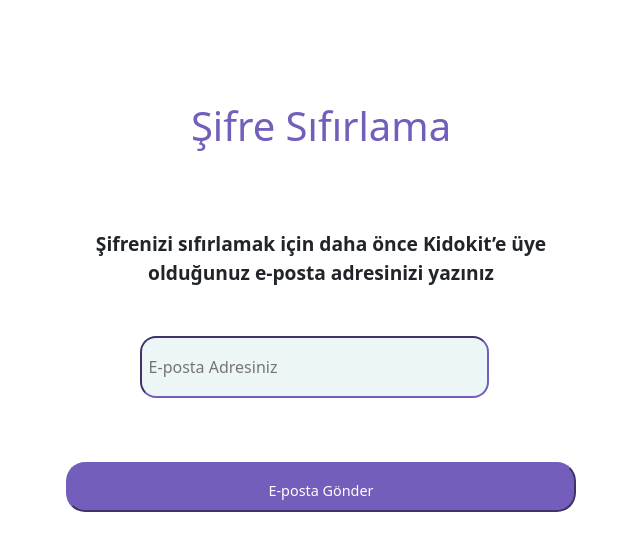
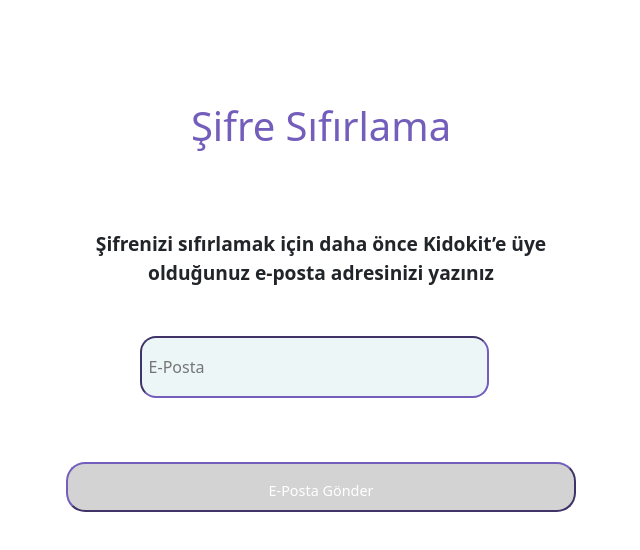
Before and after one commit to umutdurna/kidokitprojeorigin, a React (Create React App) app: page /forgot-password in a window 1280 px wide. Shown: the top 550 px of the page, without its empty margins (319-959 px from the left). Built offline with nearby package versions, Linux system fonts and the light colour scheme.

Commit message:
500hatası-fixed
sebep: mail yerine username göndermem ekstra + et işareti olmadan butona basılmasını engelleme

```diff
--- a/src/forgot-password.js
+++ b/src/forgot-password.js
@@ -1,5 +1,6 @@
 import { useState } from "react";
 import './components/forgot.css';
+
 
 
 
@@ -7,9 +8,7 @@ const ForgotPassword = () => {
 
     // State Kullanımları with popup //
     const [success, setSuccess] = useState(true);
-    const [] = useState();
-    const [] = useState();
-
+    const [buttonState, setButtonState] = useState(true);
     const [values, setValues] = useState({
         username: ""
     });
@@ -17,16 +16,15 @@ const ForgotPassword = () => {
     const inputs = [
         {
             id: 1,
-            name: "username",
+            name: "email",
             type: "text",
-            placeholder: " E-posta Adresiniz",
+            placeholder: " E-Posta",
             label: "E-Mail",
             topmessage: "Şifrenizi sıfırlamak için daha önce Kidokit’e üye olduğunuz e-posta adresinizi yazınız",
-            errormessage: "Geçerli bir e-posta adresi giriniz.",
+            errormessage: "lütfen geçerli bir adres girin",
             required: true
         },
     ]
-
 
     const noRefreshSubmit = (e) => {
         e.preventDefault();
@@ -34,6 +32,12 @@ const ForgotPassword = () => {
 
     const onChange = (e) => {
         setValues({ ...values, [e.target.name]: e.target.value })
+        if (values.email.includes("@")) {
+            setButtonState(false);
+        }
+        else {
+            setButtonState(true);
+        }
     }
 
     const handleSuccesT = () => {
@@ -50,13 +54,12 @@ const ForgotPassword = () => {
             headers: { 'Content-Type': 'application/json' },
             body: JSON.stringify(values)
         };
-        const apiForgot = await fetch('https://testapi.kidokit.com/api/account/forgetPassword', req);
-        if(apiForgot.ok)
-        {
-            console.log("Giriş Başarılı!");
+        const apiForget = await fetch('https://testapi.kidokit.com/api/account/forgetPassword', req);
+        if (apiForget.status === 200) {
+            console.log("go");
         }
-        else{
-            console.log("giriş yapılamadı");
+        else {
+            handleSuccessF();
         }
     }
 
@@ -75,10 +78,10 @@ const ForgotPassword = () => {
                     </div>
                     <br />
                     <div className="submit">
-                        <input type="submit" value="E-posta Gönder" onClick={async () => {
+                        <input style={{ backgroundColor: buttonState === true ? "LightGray" : "" }} type="submit" value="E-Posta Gönder" disabled={buttonState} onClick={async () => {
                             handleSuccesT();
-                            values.username && await girisIstekleri()
-                        }} focused={success.toString()}  />
+                            values.email && await girisIstekleri()
+                        }} focused={success.toString()} />
                     </div>
                 </form>
             </div>
```
